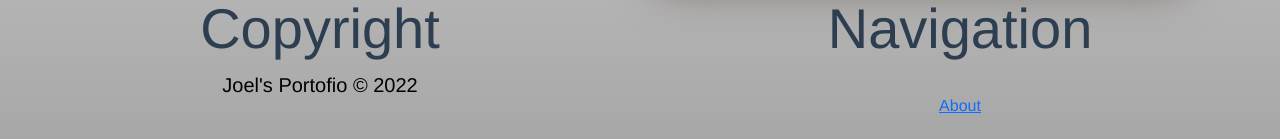
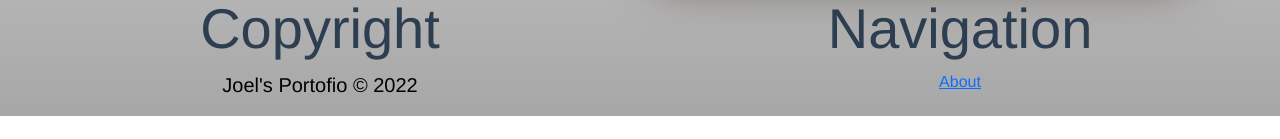
Before and after one commit to joelmukanya/vuePortfolio, a Vue app: page / in a window 1280 px wide. Shown: the part 1611-1750 px from the top of the page. After the commit the page ends 1727 px from the top, so only its background shows below. Built offline with nearby package versions, Linux system fonts and the light colour scheme.

Commit message:
Removed the py on my footer

```diff
--- a/src/components/FooterComponent.vue
+++ b/src/components/FooterComponent.vue
@@ -9,7 +9,7 @@
             </aside>
             <aside class="col-md-6">
                 <h4 class="display-4">Navigation</h4>
-                <ul class="navbar-nav ms-auto mb-2 mb-lg-0 py-4">
+                <ul class="navbar-nav ms-auto mb-2 mb-lg-0">
                     <li class="nav-item">
                         <router-link to="/" class="routerLink">About</router-link>
                     </li>
```
